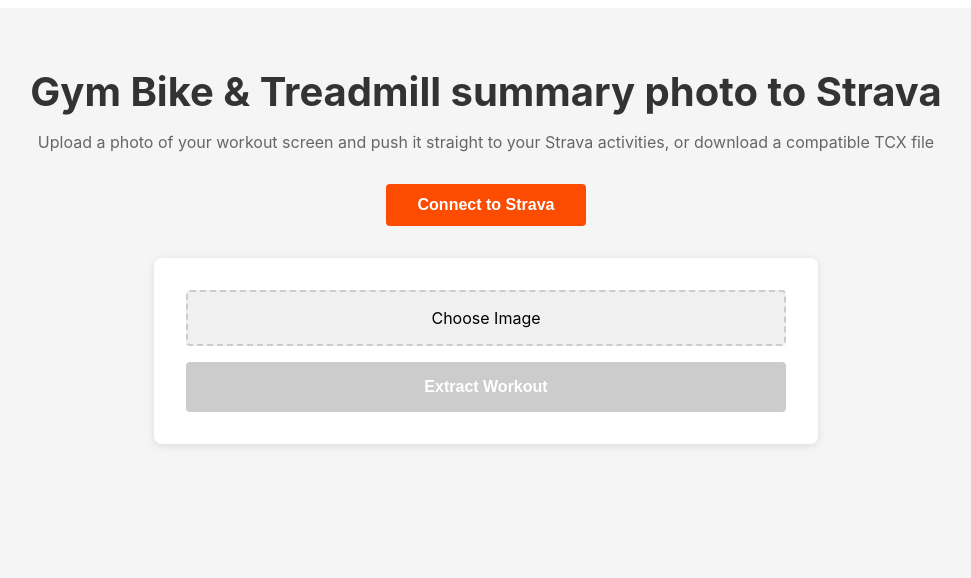
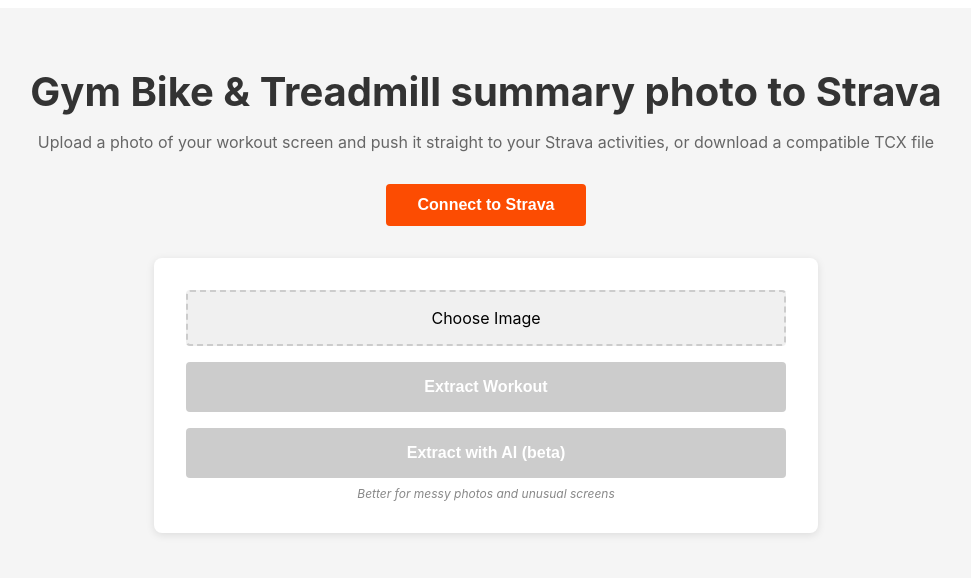
Before and after one commit to mattkeehan/gym-bike-2-strava, a Next.js app: page / in a window 1280 px wide. Shown: the top 578 px of the page, without its empty margins (154-1125 px from the left). Built offline with nearby package versions, Linux system fonts and the light colour scheme.

Commit message:
added ai

```diff
--- a/package.json
+++ b/package.json
@@ -14,13 +14,16 @@
     "prepare": "husky"
   },
   "dependencies": {
+    "@ai-sdk/openai": "^3.0.47",
     "@vercel/analytics": "^2.0.1",
+    "ai": "^6.0.133",
     "ioredis": "^5.10.0",
     "next": "^14.0.0",
     "react": "^18.2.0",
     "react-dom": "^18.2.0",
     "sharp": "^0.33.0",
-    "tesseract.js": "^5.0.0"
+    "tesseract.js": "^5.0.0",
+    "zod": "^4.3.6"
   },
   "devDependencies": {
     "@types/ioredis": "^4.28.10",
--- a/pages/index.tsx
+++ b/pages/index.tsx
@@ -67,8 +67,10 @@
   const [extractedText, setExtractedText] = useState<string>('');
   const [metrics, setMetrics] = useState<WorkoutMetrics | null>(null);
   const [loading, setLoading] = useState(false);
+  const [loadingAI, setLoadingAI] = useState(false);
   const [error, setError] = useState<string>('');
   const [manualEdit, setManualEdit] = useState(false);
+  const [showAISuggestion, setShowAISuggestion] = useState(false);
 
   // Graph extraction state
   const [cropMode, setCropMode] = useState(false);
@@ -137,6 +139,7 @@
       setManualEdit(false);
       setCropBox(null);
       setCropMode(false);
+      setShowAISuggestion(false);
 
       // Create preview URL
       const url = URL.createObjectURL(selectedFile);
@@ -152,6 +155,7 @@
 
     setLoading(true);
     setError('');
+    setShowAISuggestion(false);
 
     try {
       // Extract text using OCR
@@ -164,18 +168,121 @@
       if (!parsedMetrics) {
         setError('Could not parse workout metrics. Please use manual entry below.');
         setManualEdit(true);
+        setShowAISuggestion(true); // OCR completely failed
         return;
       }
 
       setMetrics(parsedMetrics);
       populateEditFields(parsedMetrics);
+
+      // Check if metrics are incomplete and suggest AI extraction
+      const incomplete = isMetricsIncomplete(parsedMetrics);
+      if (incomplete) {
+        setShowAISuggestion(true);
+      }
     } catch (err) {
       setError('Failed to extract workout data. Please try manual entry.');
       setManualEdit(true);
+      setShowAISuggestion(true); // OCR failed
       console.error(err);
     } finally {
       setLoading(false);
     }
+  };
+
+  // Helper to check if key metrics are missing
+  const isMetricsIncomplete = (m: WorkoutMetrics): boolean => {
+    // Missing duration is always incomplete
+    if (!m.durationSeconds) return true;
+
+    // For bike workouts, check watts
+    if (m.type === 'bike') {
+      if (!m.avgWatts || !m.maxWatts) return true;
+    }
+
+    // For run workouts, check pace or distance
+    if (m.type === 'run') {
+      if (!m.avgPaceSeconds && !m.distanceKm) return true;
+    }
+
+    return false;
+  };
+
+  const handleExtractWithAI = async () => {
+    if (!file) {
+      setError('Please select an image first');
+      return;
+    }
+
+    setLoadingAI(true);
+    setError('');
+
+    try {
+      // Convert file to base64
+      const reader = new FileReader();
+      const fileData = await new Promise<string>((resolve, reject) => {
+        reader.onload = () => resolve(reader.result as string);
+        reader.onerror = reject;
+        reader.readAsDataURL(file);
+      });
+
+      // Call AI extraction API
+      const response = await fetch('/api/extract-ai', {
+        method: 'POST',
+        headers: { 'Content-Type': 'application/json' },
+        body: JSON.stringify({
+          imageBase64: fileData,
+          mimeType: file.type,
+        }),
+      });
+
+      if (!response.ok) {
+        const data = await response.json();
+        throw new Error(data.error || 'AI extraction failed');
+      }
+
+      const aiResult = await response.json();
+
+      // Map AI response to WorkoutMetrics
+      const machineType = aiResult.machineType === 'bike' ? 'bike' :
+                         aiResult.machineType === 'treadmill' ? 'run' : 'bike';
+
+      const parsedMetrics: WorkoutMetrics = {
+        type: machineType,
+        durationSeconds: aiResult.durationSeconds || 0,
+        avgWatts: aiResult.avgWatts ?? undefined,
+        maxWatts: aiResult.maxWatts ?? undefined,
+        avgCadence: aiResult.avgCadence ?? undefined,
+        maxCadence: aiResult.maxCadence ?? undefined,
+        avgPaceSeconds: aiResult.avgPace ? parsePaceToSeconds(aiResult.avgPace) : undefined,
+        distanceKm: aiResult.distanceKm ?? undefined,
+      };
+
+      // Validate we have minimum required fields
+      if (!parsedMetrics.durationSeconds) {
+        throw new Error('AI could not extract duration. Please use manual entry.');
+      }
+
+      setMetrics(parsedMetrics);
+      populateEditFields(parsedMetrics);
+      setExtractedText(`AI Extraction (confidence: ${aiResult.confidence ? (aiResult.confidence * 100).toFixed(0) : 'N/A'}%)\n${aiResult.notes || ''}`);
+      setShowAISuggestion(false); // Dismiss suggestion on success
+    } catch (err: any) {
+      setError(err.message || 'AI extraction failed. Try OCR or manual entry.');
+      setManualEdit(true);
+      console.error('AI extraction error:', err);
+    } finally {
+      setLoadingAI(false);
+    }
+  };
+
+  // Helper to parse pace string like "5:30" to seconds
+  const parsePaceToSeconds = (paceStr: string): number | undefined => {
+    const match = paceStr.match(/(\d+):(\d+)/);
+    if (match) {
+      return parseInt(match[1]) * 60 + parseInt(match[2]);
+    }
+    return undefined;
   };
 
   const populateEditFields = (m: WorkoutMetrics) => {
@@ -521,9 +628,40 @@
             {loading ? 'Extracting...' : 'Extract Workout'}
           </button>
 
+          <div style={styles.aiButtonWrapper}>
+            <button
+              onClick={handleExtractWithAI}
+              disabled={!file || loadingAI}
+              style={{
+                ...styles.aiButton,
+                ...((!file || loadingAI) && styles.buttonDisabled),
+              }}
+            >
+              {loadingAI ? 'Extracting with AI...' : 'Extract with AI (beta)'}
+            </button>
+            <span style={styles.aiButtonHint}>
+              Better for messy photos and unusual screens
+            </span>
+          </div>
+
           {error && (
             <div style={styles.error}>
               {error}
+            </div>
+          )}
+
+          {showAISuggestion && !loadingAI && (
+            <div style={styles.aiSuggestion}>
+              <div style={styles.aiSuggestionContent}>
+                <span>💡 Having trouble with this photo? Try AI extraction (beta).</span>
+                <button
+                  onClick={() => setShowAISuggestion(false)}
+                  style={styles.dismissButton}
+                  aria-label="Dismiss"
+                >
+                  ✕
+                </button>
+              </div>
             </div>
           )}
 
@@ -1155,4 +1293,55 @@
     fontWeight: 'bold',
     textDecoration: 'underline',
   },
+  aiButtonWrapper: {
+    marginTop: '1rem',
+    display: 'flex',
+    flexDirection: 'column',
+    alignItems: 'center',
+    gap: '0.5rem',
+  },
+  aiButton: {
+    width: '100%',
+    padding: '1rem',
+    fontSize: '1rem',
+    fontWeight: 'bold',
+    color: 'white',
+    backgroundColor: '#9C27B0',
+    border: 'none',
+    borderRadius: '4px',
+    cursor: 'pointer',
+    transition: 'background-color 0.2s',
+  },
+  aiButtonHint: {
+    fontSize: '0.75rem',
+    color: '#888',
+    fontStyle: 'italic',
+    textAlign: 'center',
+  },
+  aiSuggestion: {
+    marginTop: '1rem',
+    padding: '1rem',
+    backgroundColor: '#f3e5f5',
+    border: '1px solid #9C27B0',
+    borderRadius: '4px',
+  },
+  aiSuggestionContent: {
+    display: 'flex',
+    justifyContent: 'space-between',
+    alignItems: 'center',
+    gap: '1rem',
+    color: '#6a1b9a',
+    fontSize: '0.875rem',
+  },
+  dismissButton: {
+    background: 'none',
+    border: 'none',
+    color: '#6a1b9a',
+    fontSize: '1.25rem',
+    cursor: 'pointer',
+    padding: '0',
+    lineHeight: '1',
+    opacity: 0.7,
+    transition: 'opacity 0.2s',
+  },
 };
```
Also changed, not shown: 2 other files (tests, documents, lock files or other folders).
